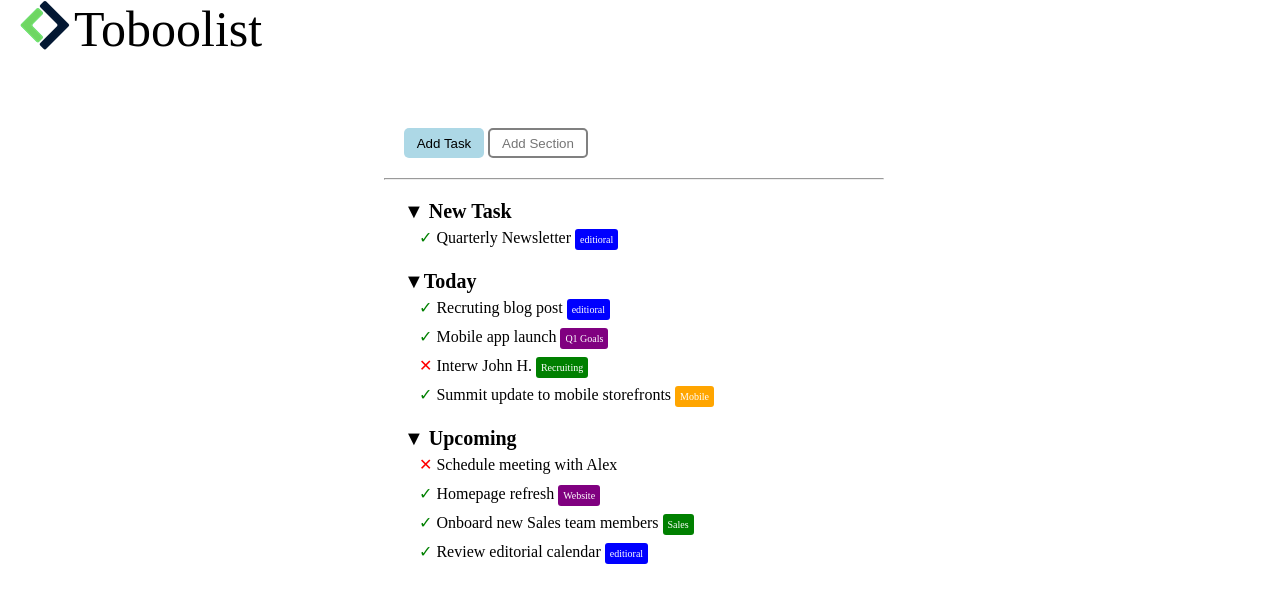
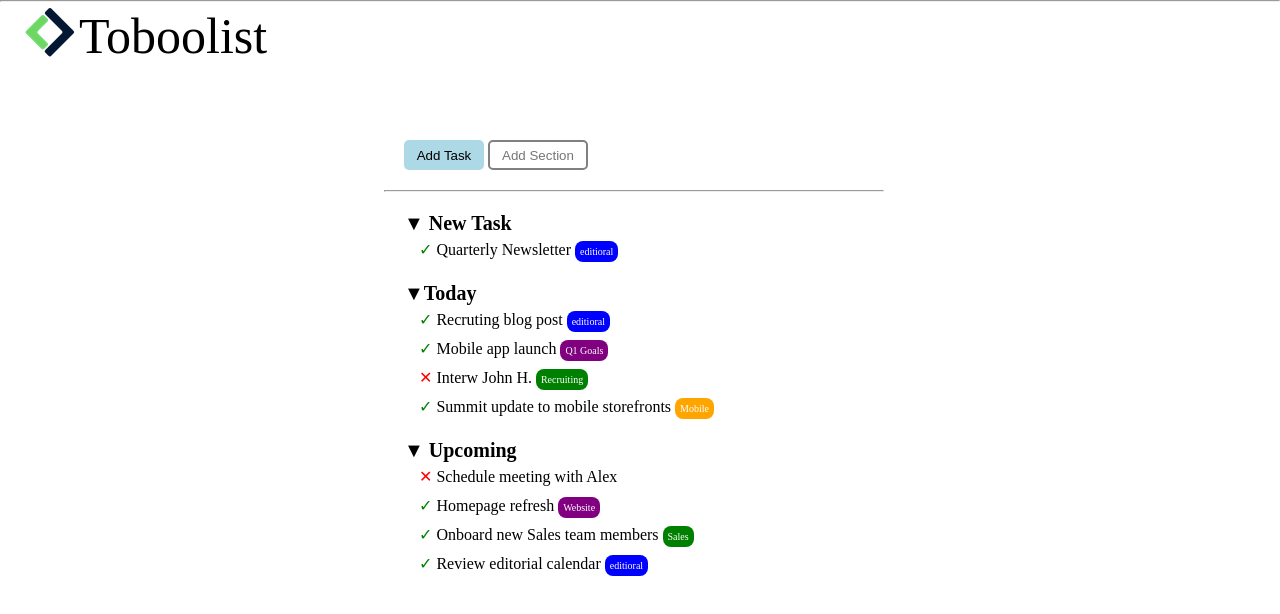
Before and after one commit to SimoneSaramondi/html-css-Toboolist, a plain HTML site: page index.html in a window 1280 px wide. Drawn offline with Linux system fonts and the light colour scheme.

Commit message:
Salvataggio finale

```diff
--- a/index.html
+++ b/index.html
@@ -8,6 +8,7 @@
     <link rel="stylesheet" href="style.css">
 </head>
 <body>
+    <hr>
     <header>
         <img src="img/Logo.png" alt="Logo">
         <span id="Title">Toboolist</span>
--- a/style.css
+++ b/style.css
@@ -6,7 +6,7 @@
 header{
     margin-left: 20px;
     display: inline-block;
-
+    padding: 5px;
 }
 main{
     width: 500px;
@@ -44,7 +44,7 @@ span{
 .casella{
     background-color: blue;
     color: white;
-    border-radius: 3px;
+    border-radius: 8px;
     padding: 5px;
 }
 .cross{
```
